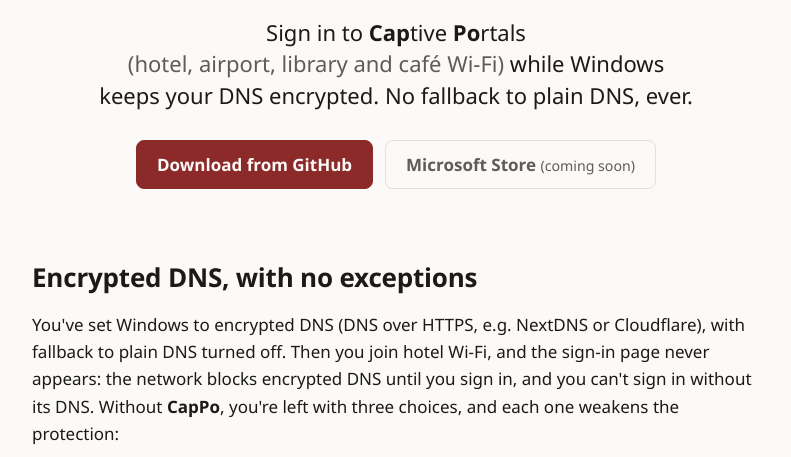
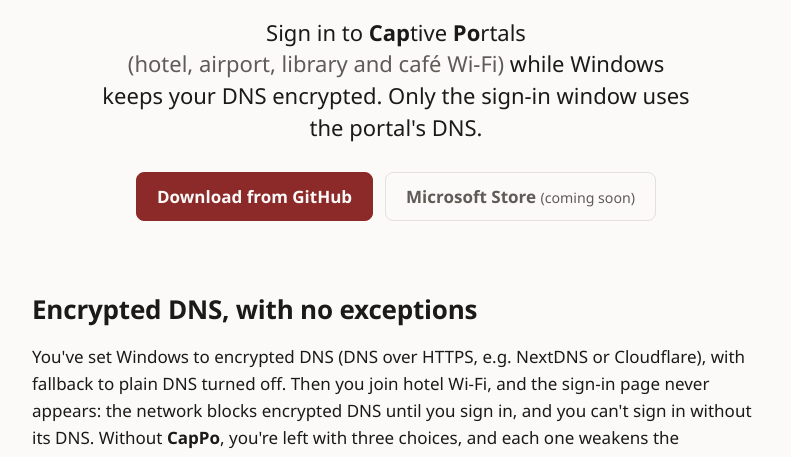
Before and after one commit to akrymskiy/cappo, a plain HTML site: page docs/index.html in a window 1280 px wide. Shown: the part 336-793 px from the top of the page, without its empty margins (244-1035 px from the left). Drawn offline with Linux system fonts and the light colour scheme.

Commit message:
Docs: "Only the sign-in window uses the portal's DNS"
"No fallback to plain DNS, ever" implied fallback was the alternative that
worked (it often isn't), and "ever" overreached, since the sign-in window
does look names up in plain DNS. The new second sentence says what actually
happens. The support FAQ says "portal's DNS" too; the How it works sections
keep "the network's DNS", where they explain which servers that is.

Co-Authored-By: Claude Opus 5.5 <noreply@anthropic.com>

```diff
--- a/docs/index.html
+++ b/docs/index.html
@@ -4,7 +4,7 @@
   <meta charset="utf-8">
   <meta name="viewport" content="width=device-width, initial-scale=1">
   <title>CapPo: sign in to Wi-Fi while your DNS stays encrypted</title>
-  <meta name="description" content="Sign in to captive portals (hotel, airport, library and café Wi-Fi) while Windows keeps your DNS encrypted. No fallback to plain DNS, ever.">
+  <meta name="description" content="Sign in to captive portals (hotel, airport, library and café Wi-Fi) while Windows keeps your DNS encrypted. Only the sign-in window uses the portal's DNS.">
   <link rel="icon" href="favicon-light.png" media="(prefers-color-scheme: light)">
   <link rel="icon" href="favicon-dark.png" media="(prefers-color-scheme: dark)">
   <link rel="stylesheet" href="style.css">
@@ -33,7 +33,7 @@
         Sign in to
         <span translate="no"><span class="cp">Cap</span>tive <span class="cp">Po</span>rtals</span>
         <span class="places">(hotel, airport, library and café Wi-Fi)</span>
-        while Windows keeps your DNS encrypted. No fallback to plain DNS, ever.
+        while Windows keeps your DNS encrypted. Only the sign-in window uses the portal's DNS.
       </p>
       <div class="buttons">
         <a class="button primary" href="https://github.com/akrymskiy/cappo/releases">Download from GitHub</a>
```
Also changed, not shown: docs/support.html (+1 -1 lines), 2 other files.
